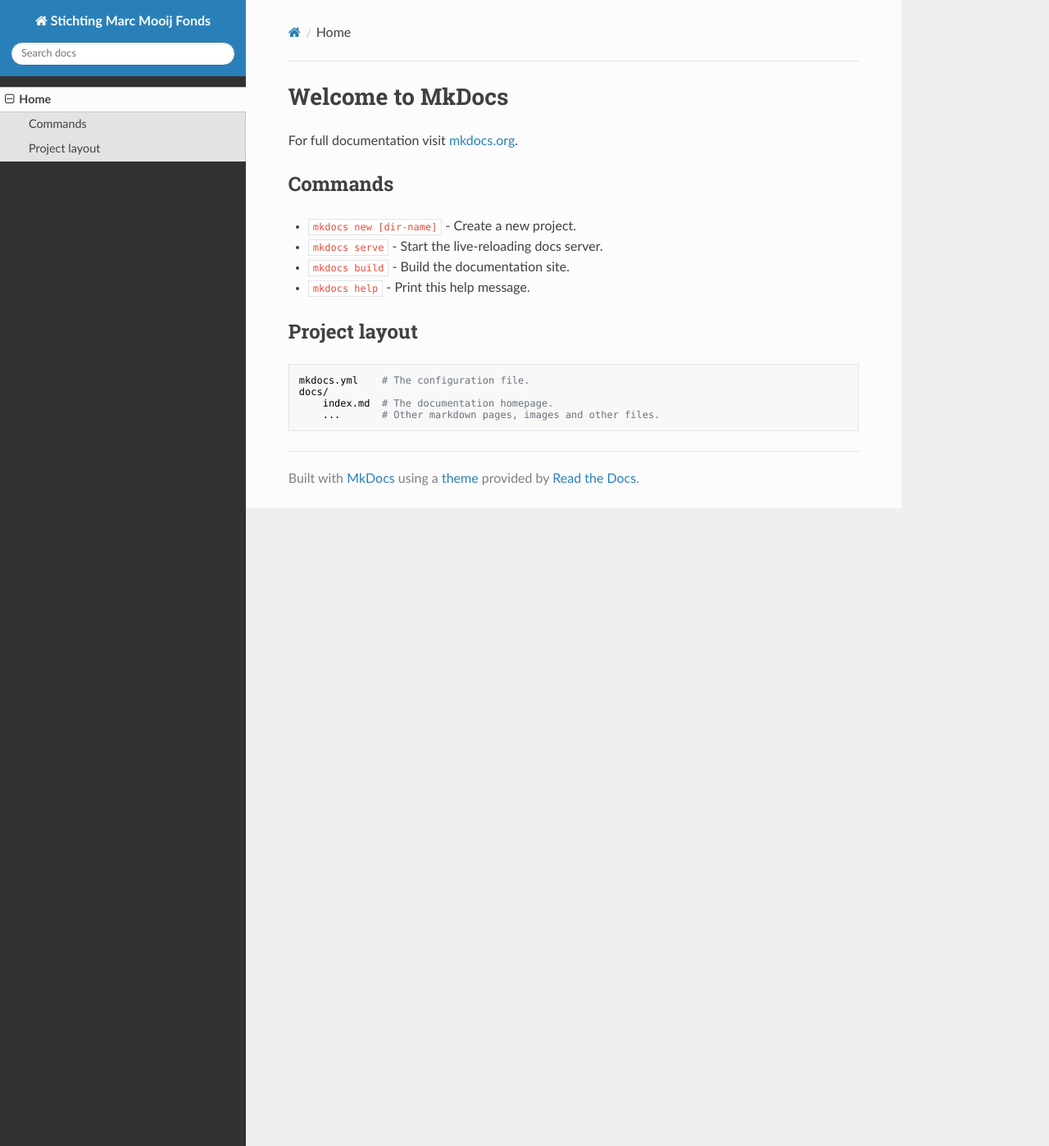
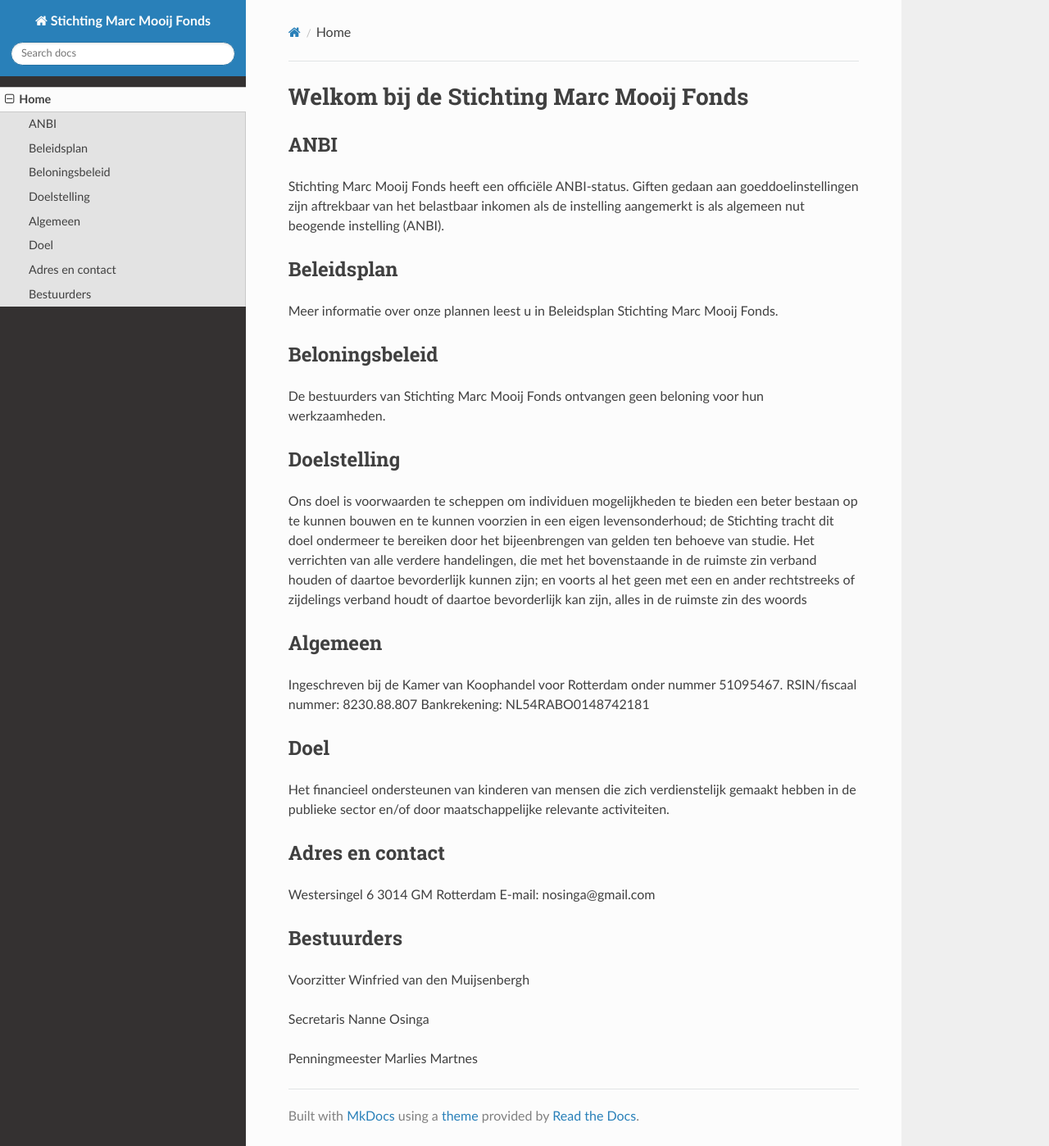
Before and after one commit to stichtingmarcmooijfonds/website, an MkDocs documentation site: the page built from docs/index.md, in a window 1280 px wide and 1398 px high. Shown: the whole window at 82% size. Built offline with MkDocs 1.6.1, drawn with Linux system fonts in a browser that asks for light colours; nearby versions of some CDN libraries; old or Windows-style settings are respelled for this version of MkDocs.

Commit message:
content added for site

```diff
--- a/docs/index.md
+++ b/docs/index.md
@@ -1,17 +1,45 @@
-# Welcome to MkDocs
+# Welkom bij de Stichting Marc Mooij Fonds
 
-For full documentation visit [mkdocs.org](http://mkdocs.org).
+##ANBI
 
-## Commands
+Stichting Marc Mooij Fonds heeft een officiële ANBI-status. Giften gedaan aan goeddoelinstellingen zijn aftrekbaar van het belastbaar inkomen als de instelling aangemerkt is als algemeen nut beogende instelling (ANBI).
 
-* `mkdocs new [dir-name]` - Create a new project.
-* `mkdocs serve` - Start the live-reloading docs server.
-* `mkdocs build` - Build the documentation site.
-* `mkdocs help` - Print this help message.
+##Beleidsplan
 
-## Project layout
+Meer informatie over onze plannen leest u in Beleidsplan Stichting Marc Mooij Fonds.
 
-    mkdocs.yml    # The configuration file.
-    docs/
-        index.md  # The documentation homepage.
-        ...       # Other markdown pages, images and other files.
+##Beloningsbeleid
+
+De bestuurders van Stichting Marc Mooij Fonds ontvangen geen beloning voor hun werkzaamheden.
+
+##Doelstelling
+
+Ons doel is voorwaarden te scheppen om individuen mogelijkheden te bieden een beter bestaan op te kunnen bouwen en te kunnen voorzien in een eigen levensonderhoud; de Stichting tracht dit doel ondermeer te bereiken door het bijeenbrengen van gelden ten behoeve van studie. Het verrichten van alle verdere handelingen, die met het bovenstaande in de ruimste zin verband houden of daartoe bevorderlijk kunnen zijn; en voorts al het geen met een en ander rechtstreeks of zijdelings verband houdt of daartoe bevorderlijk kan zijn, alles in de ruimste zin des woords
+
+##Algemeen
+
+Ingeschreven bij de Kamer van Koophandel voor Rotterdam onder nummer 51095467.
+RSIN/fiscaal nummer: 8230.88.807
+Bankrekening: NL54RABO0148742181
+
+##Doel
+
+Het financieel ondersteunen van kinderen van mensen die zich verdienstelijk gemaakt hebben in de publieke sector en/of door maatschappelijke relevante activiteiten.
+
+
+##Adres en contact
+
+Westersingel 6
+3014 GM Rotterdam
+E-mail: nosinga@gmail.com
+
+##Bestuurders
+
+Voorzitter
+Winfried van den Muijsenbergh
+
+Secretaris
+Nanne Osinga
+
+Penningmeester
+Marlies Martnes
```
